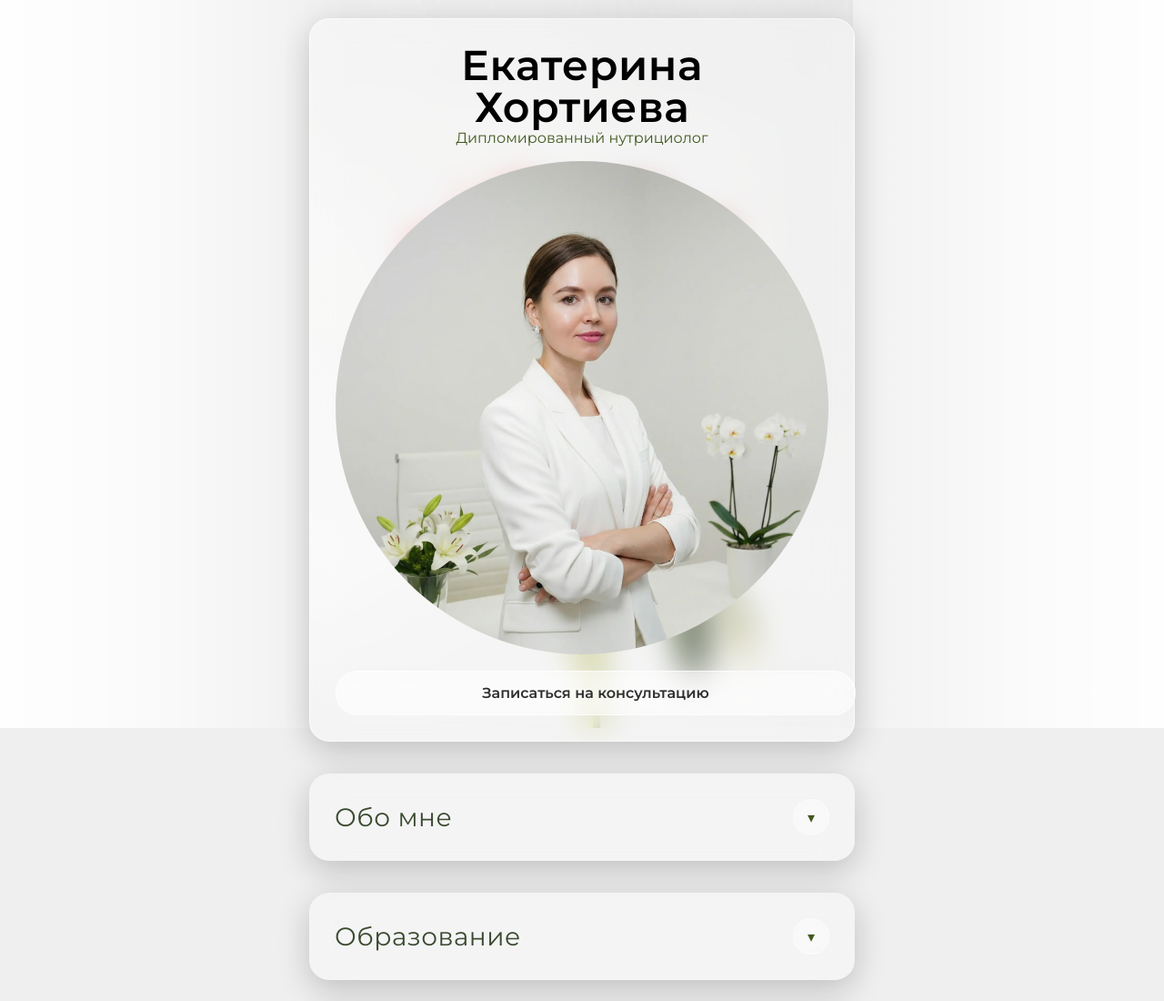
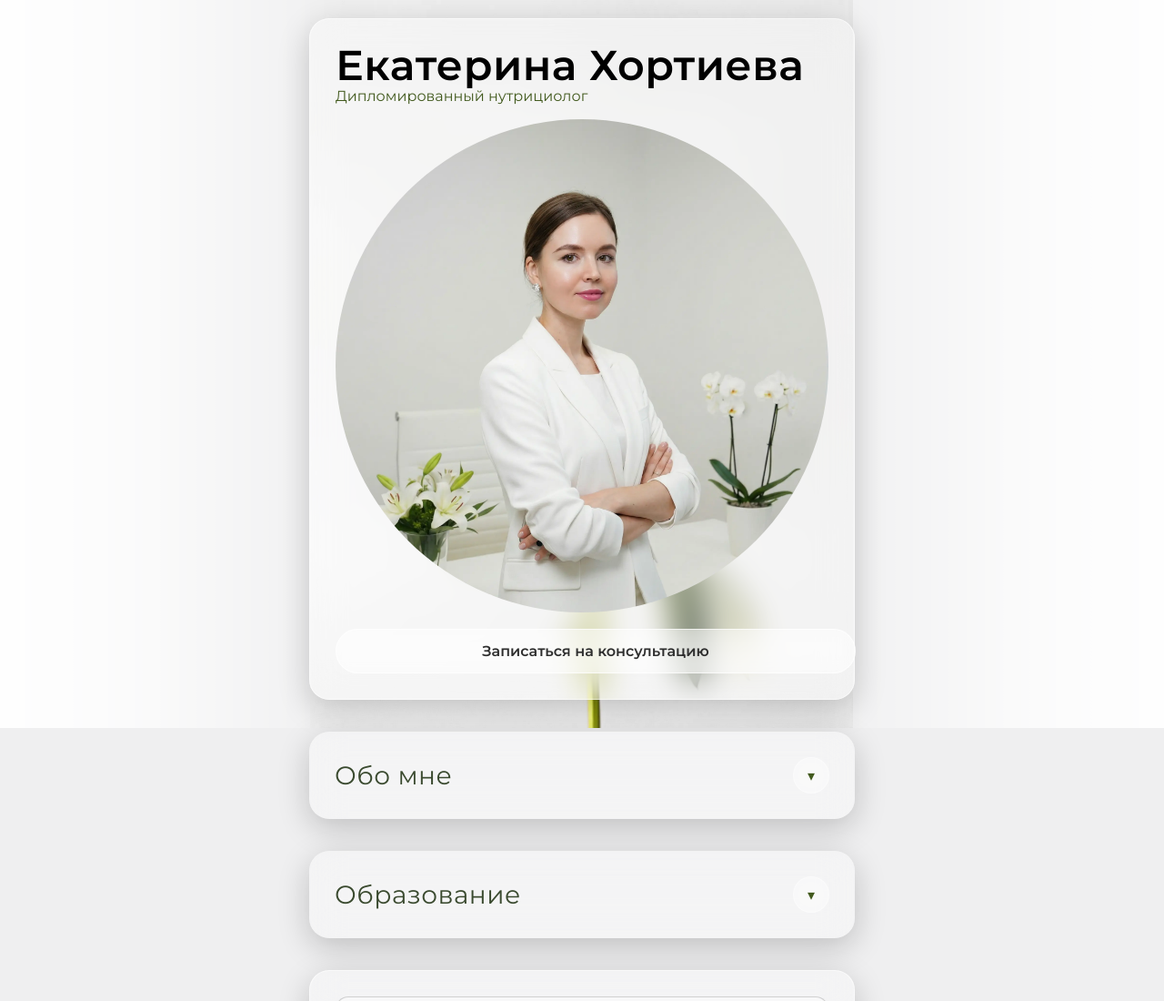
Before and after one commit to dibil2705/khortievaekaterina, a plain HTML site: page index.html in a window 1280 px wide. Shown: the top 1100 px of the page at 91% size. Drawn offline with Linux system fonts and the light colour scheme; a web font is replaced by a local one.

Commit message:
Refactor name and subtitle in index.html
Removed subtitle styling and updated HTML structure.

```diff
--- a/index.html
+++ b/index.html
@@ -80,11 +80,6 @@
       letter-spacing: 0.5px;
       margin: 0 0 16px;
       color: #3a4a2f;
-    }
-
-    .name,
-    .subtitle {
-      text-align: center;
     }
 
     /* About accordion */
@@ -507,8 +502,8 @@
   <div class="wrap">
 
     <div class="glass">
-      <h1 class="name">Екатерина<br>Хортиева</h1>
-      <p class="subtitle">Дипломированный нутрициолог</p>
+      <h1 class="name">Екатерина Хортиева</h1>
+      <p>Дипломированный нутрициолог</p>
       <img src="./katya.webp" style="width:100%; aspect-ratio:1/1; object-fit:cover; border-radius:50%; margin:16px auto 0; display:block;">
       <a class="btn">Записаться на консультацию</a>
     </div>
```
